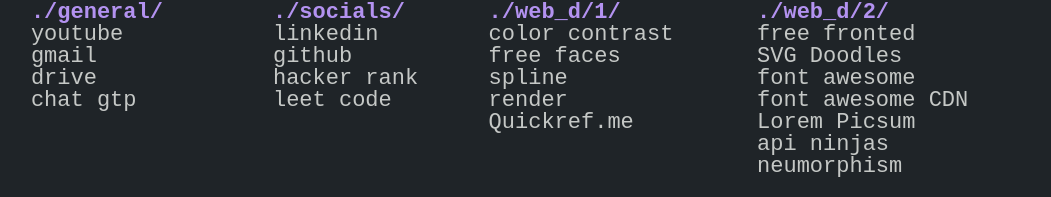
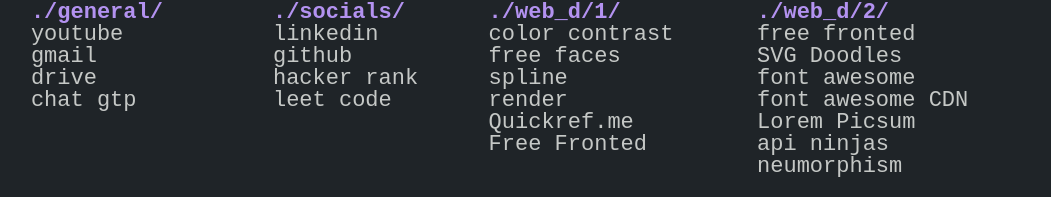
Before and after one commit to MayurDhwaj2001/Custom-Chrome-Page, a plain HTML site: page index.html in a window 1280 px wide. Shown: the part 177-374 px from the top of the page, without its empty margins (114-1165 px from the left). Drawn offline with Linux system fonts and the light colour scheme.

Commit message:
free fronted added

```diff
--- a/index.html
+++ b/index.html
@@ -39,6 +39,7 @@
         <li><a draggable="false" href="https://spline.design/">spline</a></li>
         <li><a draggable="false" href="https://www.linkedin.com/in/mayur-dhwaj/">render</a></li>
         <li><a draggable="false" href="https://quickref.me/">Quickref.me</a></li>
+        <li><a draggable="false" href="https://freefrontend.com/">Free Fronted</a></li>
       </ul>
 
       <ul>
```
